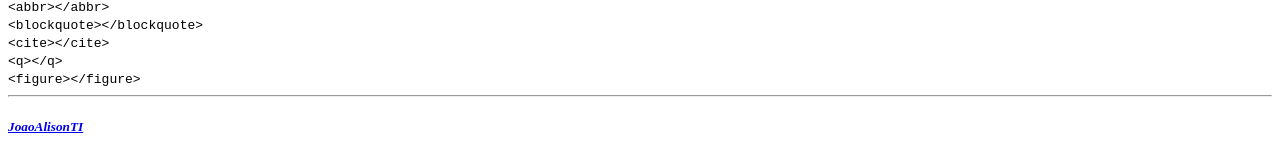
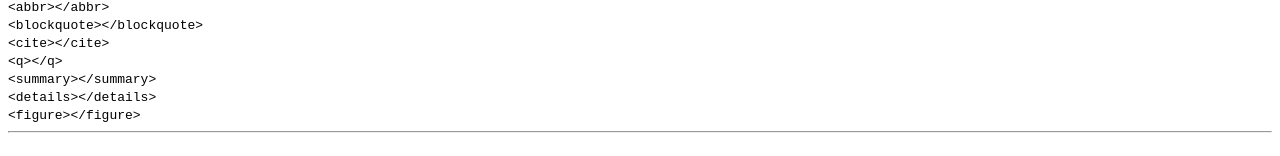
Before and after one commit to JoaoAlisonTI/htlm-semantico-estudos, a plain HTML site: page index.html in a window 1280 px wide. Shown: the part 2240-2396 px from the top of the page. Drawn offline with Linux system fonts and the light colour scheme.

Commit message:
Add new tags (Summary and details)

```diff
--- a/index.html
+++ b/index.html
@@ -161,6 +161,10 @@
        <br />
        <code>&lt;q>&lt;/q></code>
        <br />
+       <code>&lt;summary>&lt;/summary></code>
+       <br />
+       <code>&lt;details>&lt;/details></code>
+       <br />
        <code>&lt;figure>&lt;/figure></code>
      </section>
     </section>
```
